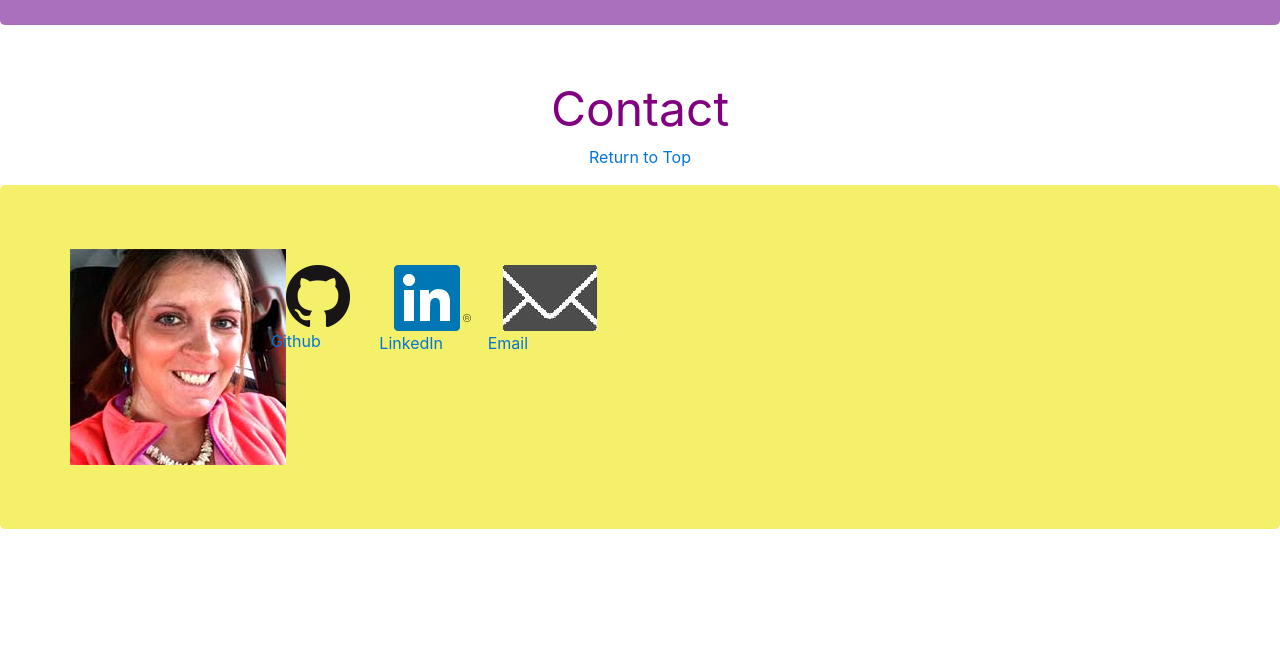
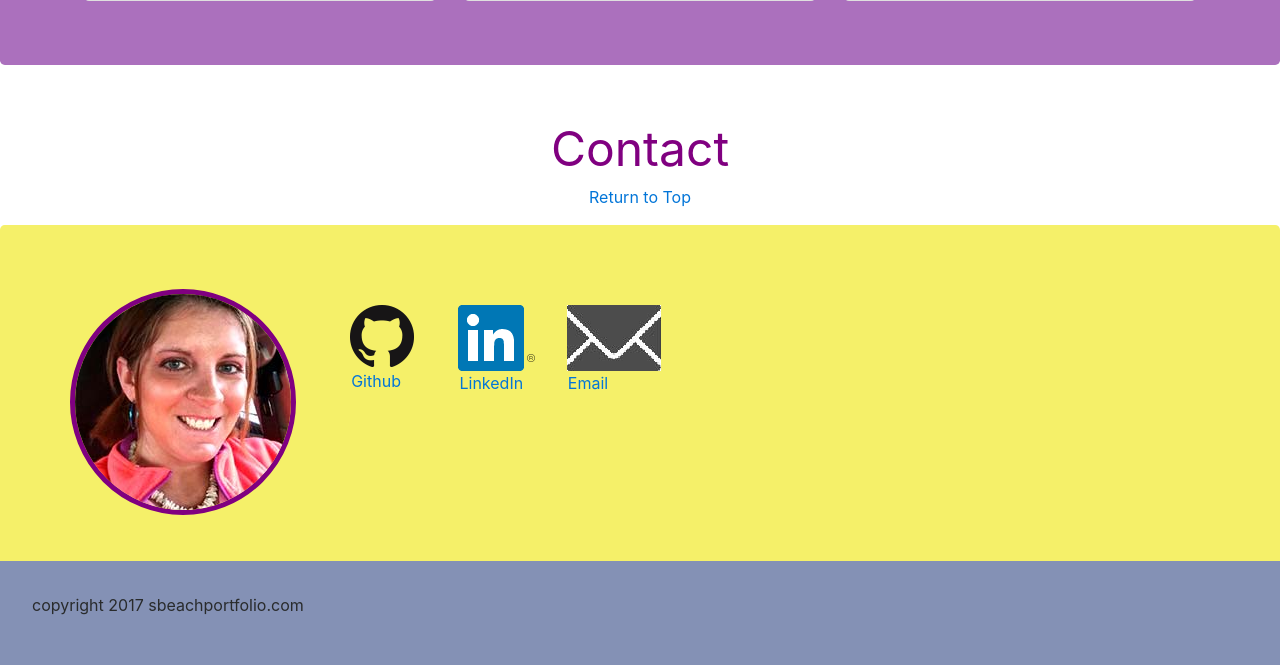
Before and after one commit to rainbow82/portfolio, a PHP site: page / in a window 1280 px wide. Shown: the part 4493-5158 px from the top of the page. Before the commit the page ends 5022 px from the top, so only its background shows below. Run offline with PHP 8.4, Linux system fonts and the light colour scheme; some libraries are stand-ins or nearby versions.

Commit message:
aligned the text in the contact section under the icons

```diff
--- a/Portfolio Site/css/main.css
+++ b/Portfolio Site/css/main.css
@@ -2,6 +2,12 @@
 
 body{
     background-color: white;
+}
+
+footer{
+    background-color: #8491B5;
+    padding: 2em;
+    margin-top: -50px;
 }
 
 .col-md-4{
@@ -111,6 +117,24 @@ header{
     text-align: center;
 }
 
+.badge-java{
+    background-color: #65089C;
+}
+
+.badge-other{
+    background-color: #F5740A;
+}
+
+.profile_pic{
+    border: 5px solid purple;
+    border-radius: 100%;
+}
+
+.icons{
+    text-align: center;
+    margin-left: 1em;
+}
+
 
 
 /************* MODAL SETTINGS *****************************/
--- a/Portfolio Site/index.html
+++ b/Portfolio Site/index.html
@@ -141,6 +141,9 @@
                        <img class="card-img-top" src="img/zombieSmash/home_screen.jpg" alt="Card image cap">
                        <div class="card-block">
                            <div class="projectDescription">Android/Windows Game App</div>
+                           <div class="badges">
+                               <span class="badge badge-info">GameMaker Studio</span>
+                           </div>
                            <div class="projectLink"> <a href="zombieSmash.html">Zombie Smash</a></div><br>
                        </div>
                    </div>
@@ -150,6 +153,10 @@
                        <img id="beachedAnimalRescue" class="card-img-top" src="img/main_Screen_Rescue.jpg" alt="Card image cap">
                        <div class="card-block">
                            <div class="projectDescription">Android App</div>
+                           <div class="badges">
+                               <span class="badge badge-java">Java</span>
+                               <span class="badge badge-other">Android</span>
+                           </div>
                            <div class="projectLink"> <a href="http://www.keyesarchitects.com">Beached Animal Rescue</a></div><br>
                        </div>
                    </div>
@@ -254,31 +261,36 @@
         </div>
 
 <!-- CONTACT SECTION -->
-<footer>
     <div class="section_titles"><a name="Contact">Contact</a><br /></div>
     <div class="return_to_top"><a href="#Top">Return to Top</a></div>
       <div class="jumbotron" id="contact">
         <div class="container">
             <div class="row">
-                <div class="profile_pic"><img src="img/profilePic.jpg" alt="profile image"></div>
+                <div ><img class="profile_pic" src="img/profilePic.jpg" alt="profile image"></div>
                 <div class="row">
-                <!-- <div class="icons"> -->
-                    <div class="col-md-4">
+                <!-- icons> -->
+                    <div class="col-md-4 push-md-2">
                         <a href="https://github.com/rainbow82"><img src="img/icons/GitHub-Mark-64px.png"></a>
                         <div class="row">
-                            <a href="https://github.com/rainbow82">Github</a>
+                            <div class="icons">
+                                <a href="https://github.com/rainbow82">Github</a>
+                            </div>
                         </div>
                     </div>
-                    <div class="col-md-4">
+                    <div class="col-md-4 push-md-2">
                         <a href="https://www.linkedin.com/pub/shannon-beach/b0/366/514"> <img src="img/icons/In-2C-66px-R.png"></a>
                         <div class="row">
-                                <a href="https://www.linkedin.com/pub/shannon-beach/b0/366/514"> LinkedIn</a>
+                            <div class="icons">
+                                <a href="https://www.linkedin.com/pub/shannon-beach/b0/366/514">LinkedIn</a>
+                            </div>
                         </div>
                     </div>
-                    <div class="col-md-4">
+                    <div class="col-md-4 push-md-2">
                         <a href="shannonbeach1982@gmail.com"><img src="img/icons/email.jpg"></a>
                         <div class="row">
-                            <a href="shannonbeach1982@gmail.com">Email<div id="email"></div></a>
+                            <div class="icons">
+                                <a href="shannonbeach1982@gmail.com">Email</a>
+                            </div>
                         </div>
                     </div>
                 </div><!-- /row -->
@@ -286,6 +298,10 @@
         </div>
     </div><!-- /jumbotron -->
 
+<footer>
+    <p>
+        copyright 2017 sbeachportfolio.com
+    </p>
 </footer>
 
 
```
